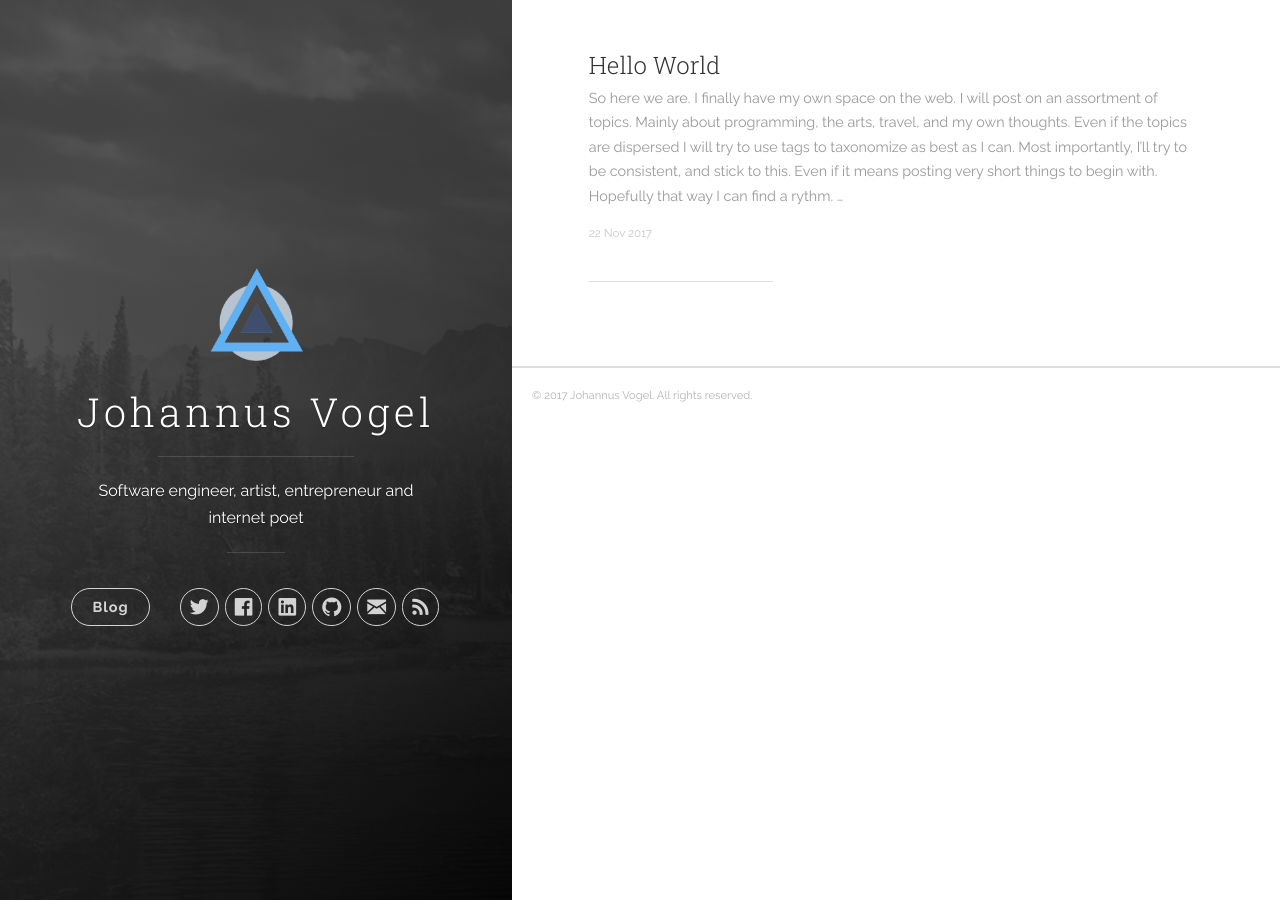
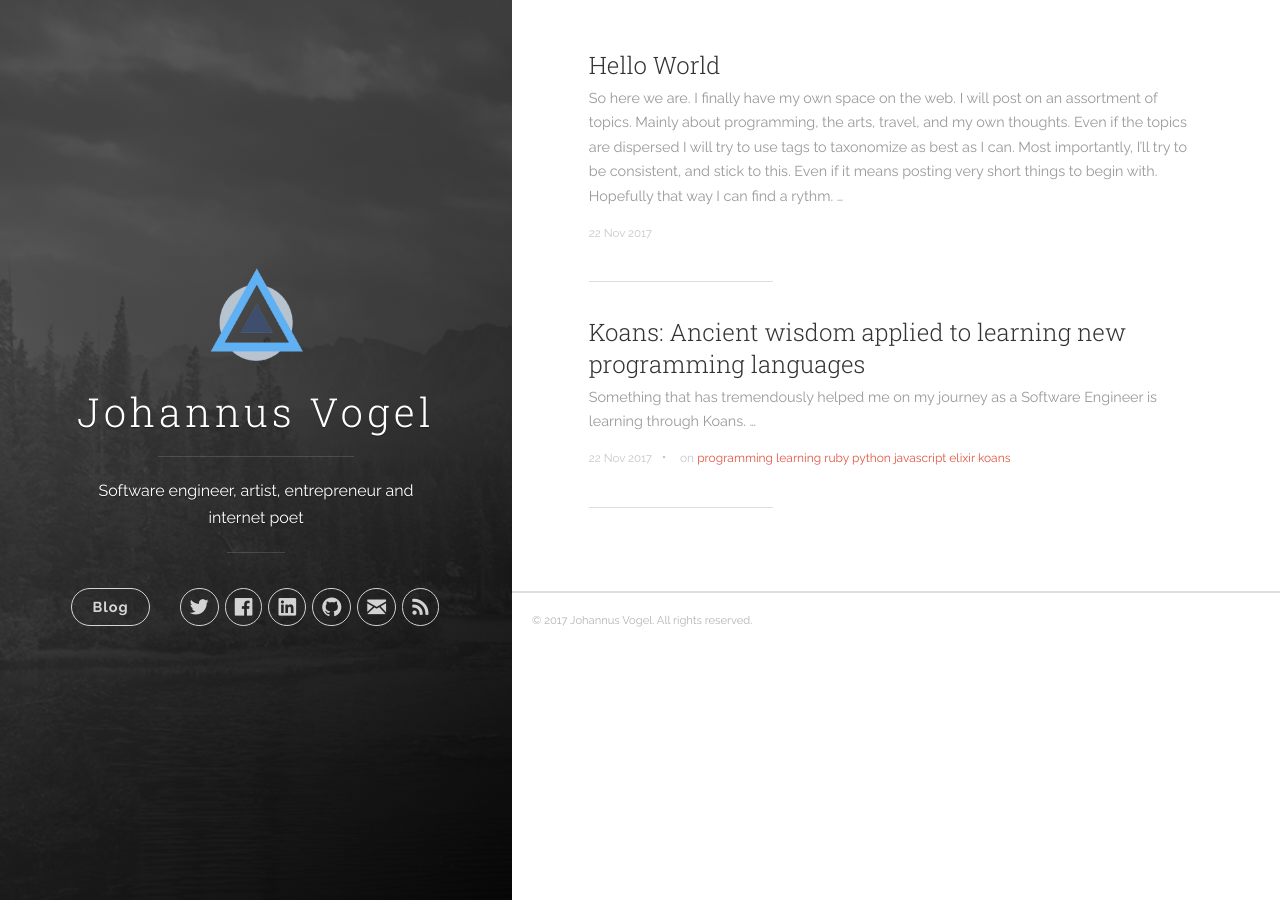
Before and after one commit to javogel/javogel.github.io, a Jekyll site: the page built from index.html, in a window 1280 px wide. Built offline with Jekyll 4.4.1, drawn with Linux system fonts in a browser that asks for light colours; nearby versions of some CDN libraries; the list of posts is cut into pages by our own code; a file with an impossible date is left out.

Commit message:
Update 2017-11-22-Koans-Ancient-wisdom-applied-to-learning-new-programming-languages.markdown

```diff
--- a/_posts/2017-11-22-Koans-Ancient-wisdom-applied-to-learning-new-programming-languages.markdown
+++ b/_posts/2017-11-22-Koans-Ancient-wisdom-applied-to-learning-new-programming-languages.markdown
@@ -1,6 +1,6 @@
 ---
 title: 'Koans: Ancient wisdom applied to learning new programming languages'
-date: {}
+date: 2017-11-22T00:00:00.000Z
 categories:
   - software engineering
 tags:
```
